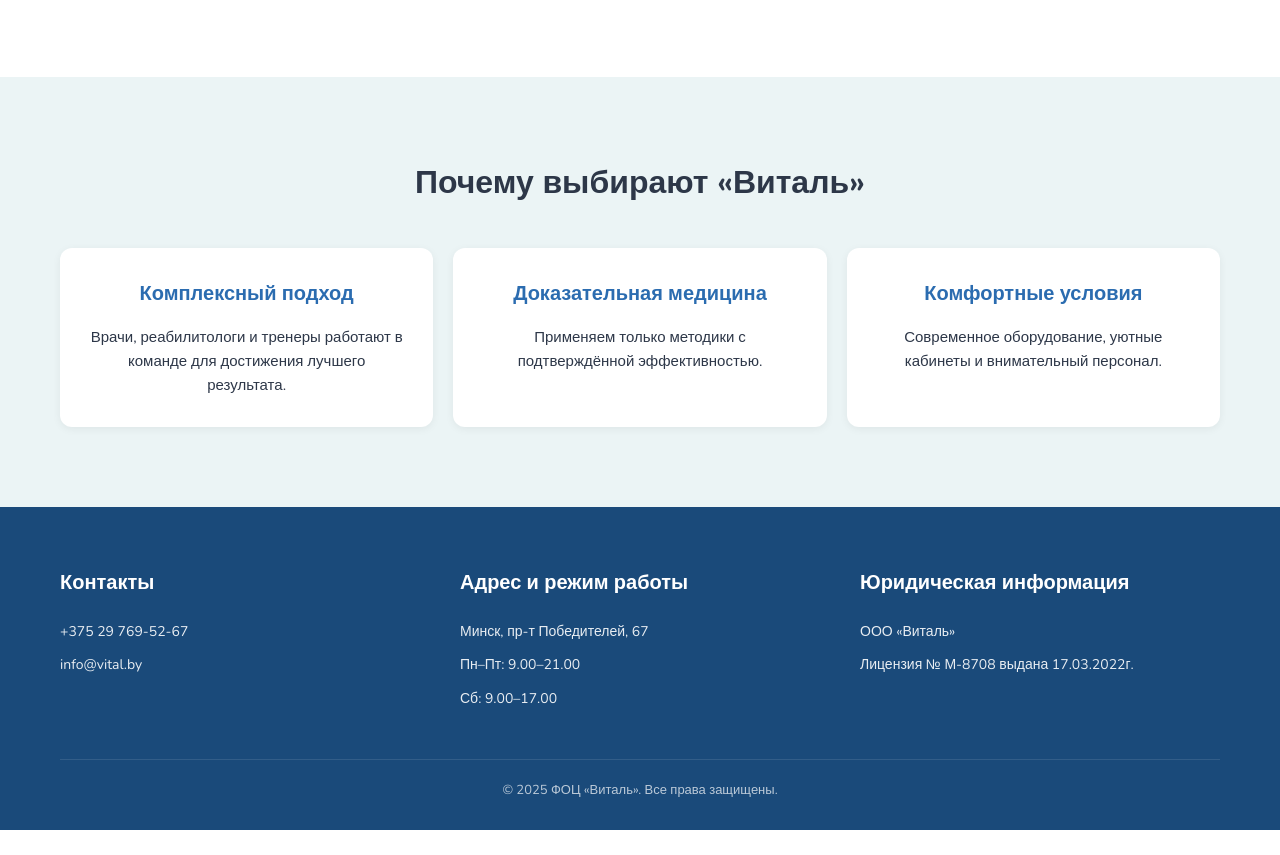
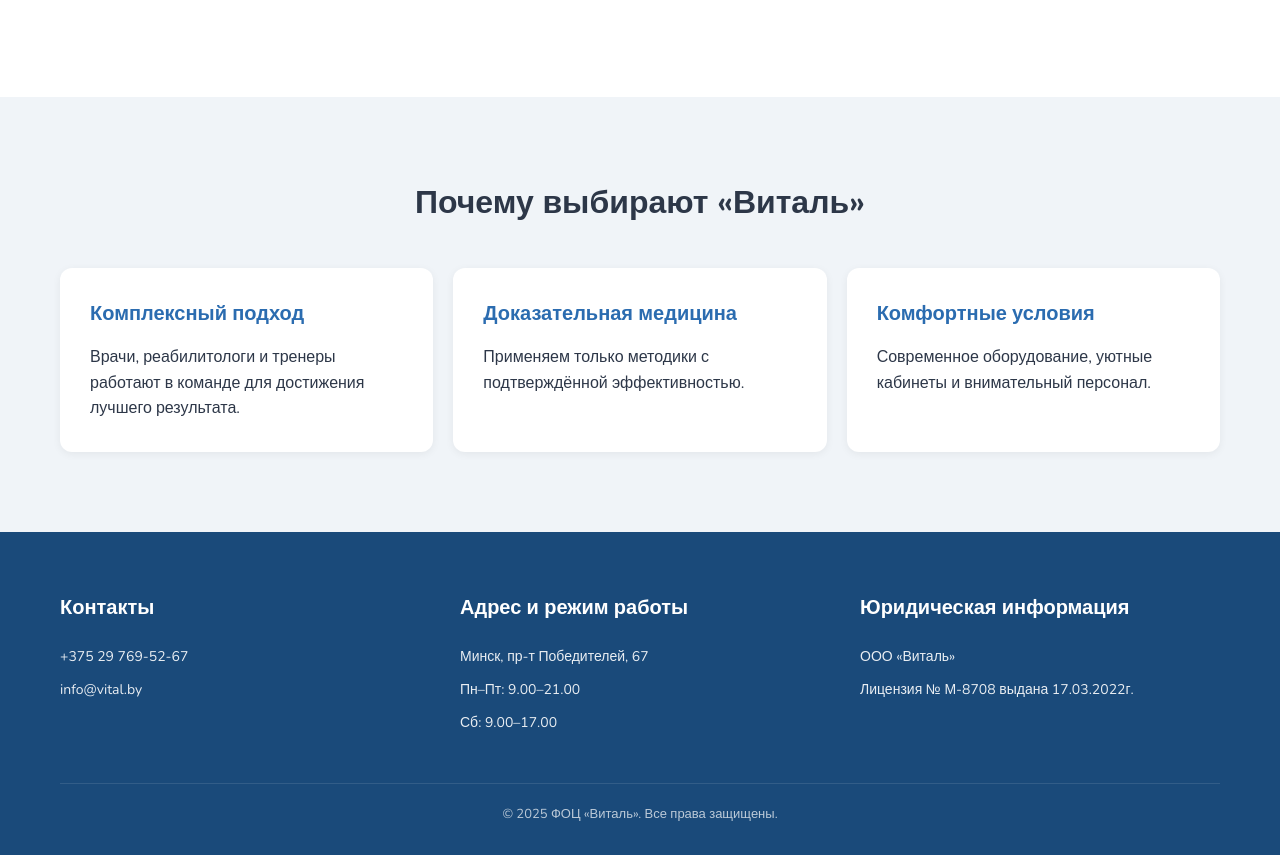
Before and after one commit to Tysvr/Vital-, a plain HTML site: page pages/about.html in a window 1280 px wide. Shown: the part 875-1730 px from the top of the page. Before the commit the page ends 1705 px from the top, so only its background shows below. Drawn offline with nearby package versions, Linux system fonts and the light colour scheme.

Commit message:
Add files via upload

```diff
--- a/pages/about.html
+++ b/pages/about.html
@@ -16,7 +16,6 @@
                 ВИТАЛЬ
             </a>
             <nav class="header__nav" id="mainNav">
-                <div class="header__nav-item"><a href="about.html">О центре</a></div>
                 <div class="header__nav-item header__nav-item--dropdown">
                     <a href="../index.html#directions">Направления работы</a>
                     <ul class="header__dropdown">
@@ -47,7 +46,7 @@
             <div class="container"><h1>О центре</h1></div>
         </section>
 
-        <section class="about" style="padding-top: 60px;">
+        <section class="about about--page">
             <div class="container">
                 <div class="about__inner">
                     <div class="about__content">
@@ -64,21 +63,21 @@
             </div>
         </section>
 
-        <section class="directions" style="background-color: #EBF4F5;">
+        <section class="directions directions--alt">
             <div class="container">
                 <h2 class="directions__title">Почему выбирают «Виталь»</h2>
-                <div class="directions__grid" style="grid-template-columns: repeat(3, 1fr);">
-                    <div class="direction-detail__advantages-card" style="text-align: center;">
+                <div class="directions__grid" style="grid-template-columns: repeat(auto-fit, minmax(280px, 1fr));">
+                    <div class="direction-detail__advantages-card">
                         <h3>Комплексный подход</h3>
-                        <p style="font-size: 15px; color: #2D3748;">Врачи, реабилитологи и тренеры работают в команде для достижения лучшего результата.</p>
+                        <p>Врачи, реабилитологи и тренеры работают в команде для достижения лучшего результата.</p>
                     </div>
-                    <div class="direction-detail__advantages-card" style="text-align: center;">
+                    <div class="direction-detail__advantages-card">
                         <h3>Доказательная медицина</h3>
-                        <p style="font-size: 15px; color: #2D3748;">Применяем только методики с подтверждённой эффективностью.</p>
+                        <p>Применяем только методики с подтверждённой эффективностью.</p>
                     </div>
-                    <div class="direction-detail__advantages-card" style="text-align: center;">
+                    <div class="direction-detail__advantages-card">
                         <h3>Комфортные условия</h3>
-                        <p style="font-size: 15px; color: #2D3748;">Современное оборудование, уютные кабинеты и внимательный персонал.</p>
+                        <p>Современное оборудование, уютные кабинеты и внимательный персонал.</p>
                     </div>
                 </div>
             </div>
```
